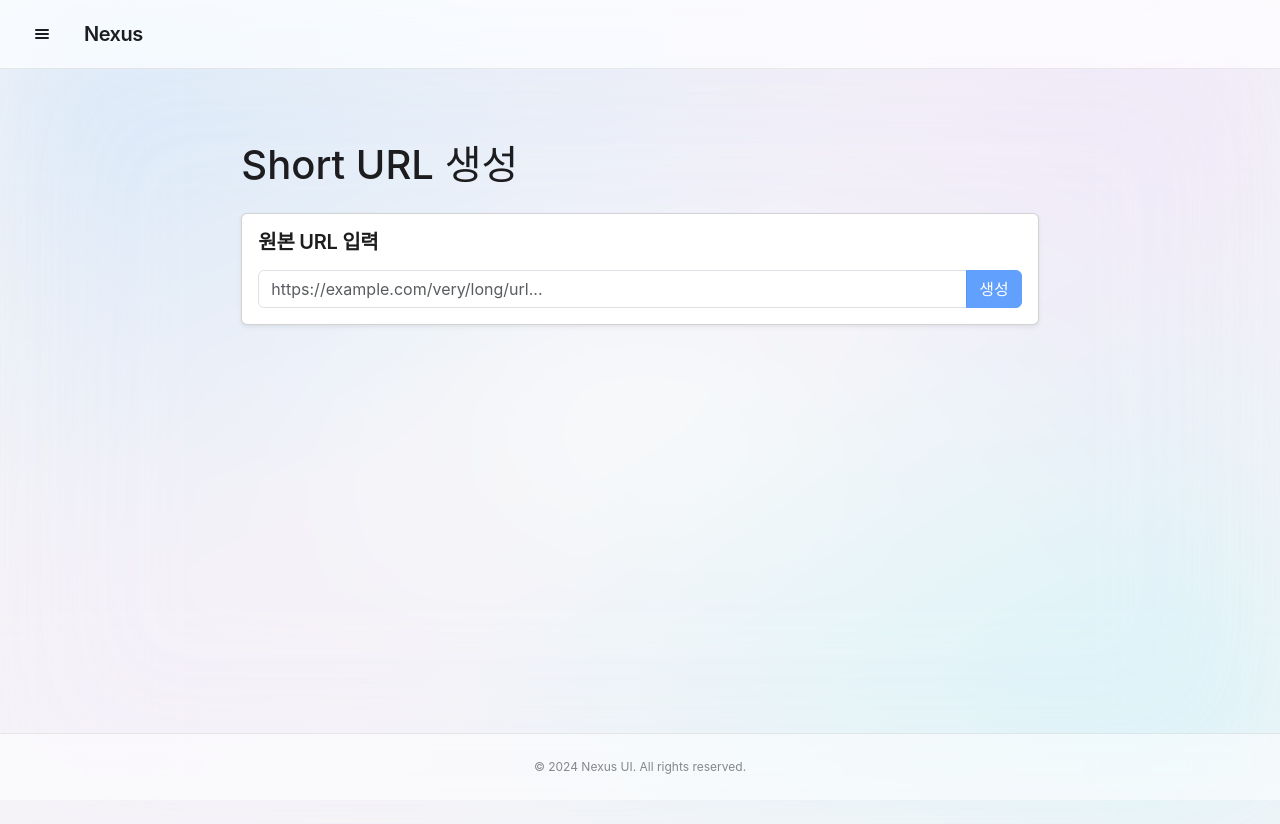
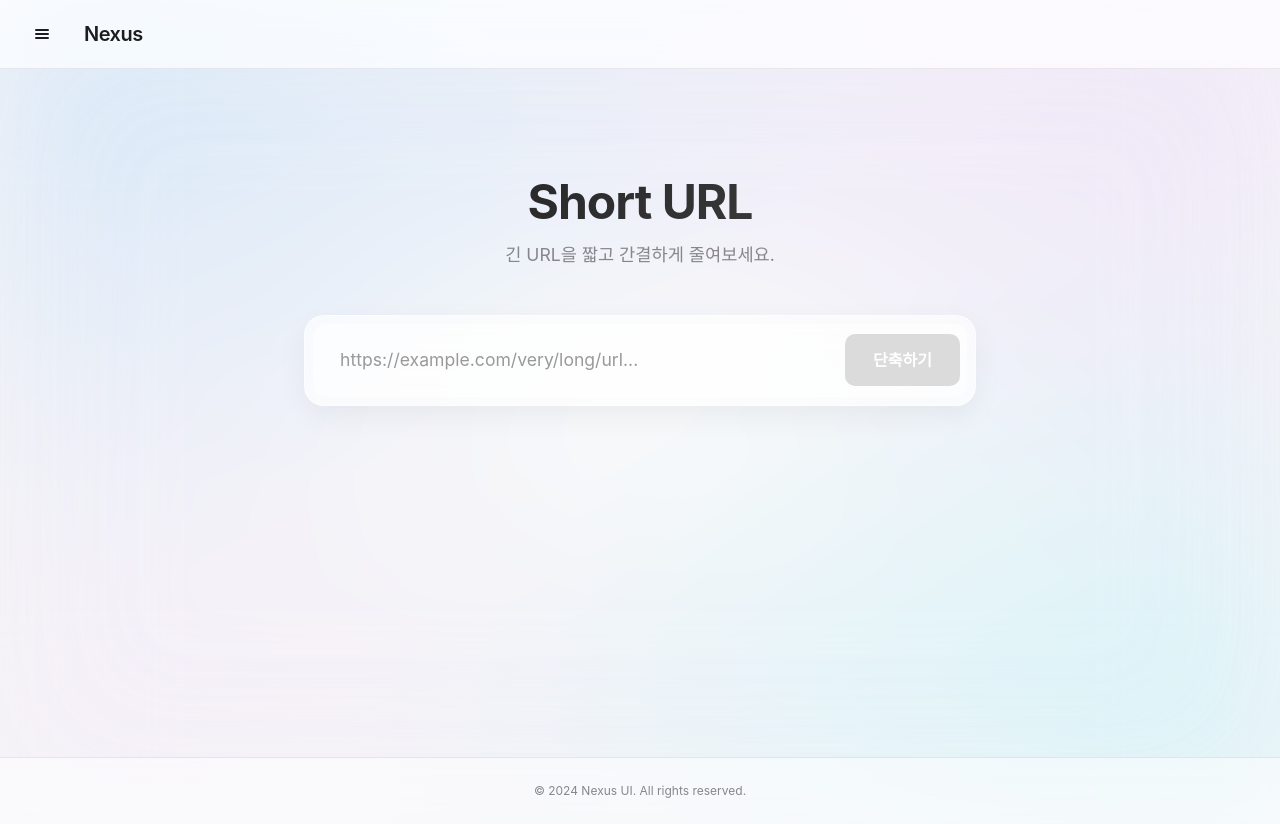
Before and after one commit to JINSU-JEONG1/nexus-ui, a Vue app: page /short-url in a window 1280 px wide. Before the commit the page ends 800 px from the top, so only its background shows below. Built offline with nearby package versions, Linux system fonts and the light colour scheme.

Commit message:
feat(shortUrl) : short 버튼 디자인변경

```diff
--- a/src/views/nexsus-ui/short-url/ShortUrlPage.vue
+++ b/src/views/nexsus-ui/short-url/ShortUrlPage.vue
@@ -1,52 +1,54 @@
 <template>
-  <div class="container-fluid py-5">
-    <div class="row">
-      <div class="col-12 col-lg-8 mx-auto">
-        <h1 class="mb-4">Short URL 생성</h1>
+  <div class="short-url-page">
+    <div class="content-wrapper">
+      <div class="page-header">
+        <h1 class="page-title">Short URL</h1>
+        <p class="page-subtitle">긴 URL을 짧고 간결하게 줄여보세요.</p>
+      </div>
 
-        <div class="card shadow-sm mb-4">
-          <div class="card-body">
-            <h5 class="card-title mb-3">원본 URL 입력</h5>
-            <div class="input-group">
+      <!-- Input Section -->
+      <div class="input-container glass-card">
+        <div class="input-wrapper">
           <input
             type="text"
-                class="form-control"
+            class="url-input"
             v-model="originalUrl"
             placeholder="https://example.com/very/long/url..."
             @keyup.enter="generateShortUrl"
             :disabled="isLoading"
           />
           <button
-                class="btn btn-primary"
+            class="generate-btn"
             :disabled="!originalUrl || isLoading"
             @click="generateShortUrl"
           >
-                <span v-if="isLoading" class="spinner-border spinner-border-sm me-2"></span>
-                {{ isLoading ? '생성 중...' : '생성' }}
+            <span v-if="isLoading" class="spinner"></span>
+            <span v-else>단축하기</span>
+          </button>
+        </div>
+      </div>
+
+      <!-- Result Section -->
+      <transition name="slide-up">
+        <div v-if="shortUrl" class="result-container glass-card">
+          <div class="result-header">
+            <span class="label">생성된 Short URL</span>
+          </div>
+          <div class="result-body">
+            <div class="short-url-display">
+              <a :href="shortUrl" target="_blank" class="short-link">{{ shortUrl }}</a>
+            </div>
+            <div class="action-buttons">
+              <button class="action-btn copy-btn" @click="copyToClipboard">
+                <span class="icon">📋</span> 복사
+              </button>
+              <button class="action-btn go-btn" @click="goToUrl">
+                <span class="icon">🚀</span> 이동
               </button>
             </div>
           </div>
         </div>
-
-        <div v-if="shortUrl" class="card shadow-sm">
-          <div class="card-body">
-            <h5 class="card-title mb-3">생성된 Short URL</h5>
-            <div class="input-group mb-3">
-              <input
-                type="text"
-                class="form-control"
-                :value="shortUrl"
-                readonly
-                ref="shortUrlInput"
-              />
-            </div>
-            <div class="d-flex gap-2">
-              <button class="btn btn-success flex-fill" @click="copyToClipboard">복사</button>
-              <button class="btn btn-primary flex-fill" @click="goToUrl">바로가기</button>
-            </div>
-          </div>
-        </div>
-      </div>
+      </transition>
     </div>
   </div>
 </template>
@@ -67,15 +69,10 @@ export default {
       this.shortUrl = ''
 
       try {
-        // TODO: API 호출로 실제 short URL 생성
-        // const response = await request({
-        //   url: '/api/short-url',
-        //   method: 'post',
-        //   data: { originalUrl: this.originalUrl }
-        // })
-        // this.shortUrl = response.data.shortUrl
+        // 네트워크 딜레이 시뮬레이션
+        await new Promise(resolve => setTimeout(resolve, 800))
 
-        await new Promise(resolve => setTimeout(resolve, 500))
+        // TODO: 실제 API 연동 시 이곳을 수정
         this.shortUrl = `${window.location.origin}/s/${this.generateRandomString()}`
       } catch (error) {
         console.error('Short URL 생성 실패:', error)
@@ -88,15 +85,17 @@ export default {
       if (!this.shortUrl) return
 
       try {
-        if (navigator.clipboard?.writeText) {
         await navigator.clipboard.writeText(this.shortUrl)
-        } else if (this.$refs.shortUrlInput) {
-          this.$refs.shortUrlInput.select()
-          document.execCommand('copy')
-        }
         alert('클립보드에 복사되었습니다!')
       } catch {
-        alert('복사에 실패했습니다.')
+        // Fallback
+        const textArea = document.createElement("textarea")
+        textArea.value = this.shortUrl
+        document.body.appendChild(textArea)
+        textArea.select()
+        document.execCommand('copy')
+        document.body.removeChild(textArea)
+        alert('클립보드에 복사되었습니다!')
       }
     },
     goToUrl() {
@@ -106,3 +105,253 @@ export default {
   }
 }
 </script>
+
+<style scoped>
+.short-url-page {
+  display: flex;
+  justify-content: center;
+  padding-top: 80px;
+  min-height: 80vh;
+}
+
+.content-wrapper {
+  width: 100%;
+  max-width: 720px;
+  padding: 0 24px;
+}
+
+.page-header {
+  text-align: center;
+  margin-bottom: 48px;
+}
+
+.page-title {
+  font-size: 3rem;
+  font-weight: 700;
+  margin-bottom: 12px;
+  background: linear-gradient(135deg, #1d1d1f 0%, #434344 100%);
+  -webkit-background-clip: text;
+  -webkit-text-fill-color: transparent;
+}
+
+.page-subtitle {
+  font-size: 1.1rem;
+  color: var(--color-text-secondary);
+}
+
+/* Glass Card */
+.glass-card {
+  background: rgba(255, 255, 255, 0.65);
+  backdrop-filter: blur(20px);
+  -webkit-backdrop-filter: blur(20px);
+  border: 1px solid rgba(255, 255, 255, 0.5);
+  border-radius: 20px;
+  box-shadow: 0 10px 30px rgba(0, 0, 0, 0.05);
+  margin-bottom: 24px;
+  overflow: hidden;
+}
+
+/* Input Section */
+.input-container {
+  padding: 8px;
+}
+
+.input-wrapper {
+  display: flex;
+  align-items: center;
+  background: rgba(255, 255, 255, 0.5);
+  border-radius: 14px;
+  padding: 6px;
+  border: 1px solid transparent;
+  transition: all 0.3s ease;
+}
+
+.input-wrapper:focus-within {
+  background: white;
+  border-color: var(--color-primary);
+  box-shadow: 0 0 0 4px rgba(0, 113, 227, 0.1);
+}
+
+.url-input {
+  flex: 1;
+  border: none;
+  background: transparent;
+  padding: 16px 20px;
+  font-size: 1.1rem;
+  color: var(--color-text);
+  outline: none;
+  min-width: 0;
+}
+
+.url-input::placeholder {
+  color: #999;
+}
+
+.generate-btn {
+  background: var(--color-primary);
+  color: white;
+  border: none;
+  border-radius: 10px;
+  padding: 14px 28px;
+  font-size: 1rem;
+  font-weight: 600;
+  cursor: pointer;
+  transition: all 0.2s ease;
+  white-space: nowrap;
+  min-width: 100px;
+  display: flex;
+  justify-content: center;
+  align-items: center;
+}
+
+.generate-btn:hover:not(:disabled) {
+  transform: translateY(-1px);
+  opacity: 0.9;
+}
+
+.generate-btn:active:not(:disabled) {
+  transform: translateY(0);
+}
+
+.generate-btn:disabled {
+  background: #ccc;
+  cursor: not-allowed;
+  opacity: 0.7;
+}
+
+/* Result Section */
+.result-container {
+  padding: 24px 32px;
+}
+
+.result-header {
+  margin-bottom: 12px;
+}
+
+.label {
+  font-size: 0.85rem;
+  font-weight: 600;
+  color: var(--color-text-secondary);
+  text-transform: uppercase;
+  letter-spacing: 0.5px;
+}
+
+.result-body {
+  display: flex;
+  align-items: center;
+  justify-content: space-between;
+  gap: 20px;
+  flex-wrap: wrap;
+}
+
+.short-url-display {
+  flex: 1;
+  min-width: 200px;
+}
+
+.short-link {
+  font-size: 1.5rem;
+  font-weight: 700;
+  color: var(--color-accent);
+  text-decoration: none;
+  word-break: break-all;
+  border-bottom: 2px solid transparent;
+  transition: border-color 0.2s;
+}
+
+.short-link:hover {
+  border-color: rgba(0, 113, 227, 0.3);
+}
+
+.action-buttons {
+  display: flex;
+  gap: 12px;
+}
+
+.action-btn {
+  border: 1px solid rgba(0, 0, 0, 0.1);
+  background: white;
+  padding: 10px 20px;
+  border-radius: 10px;
+  font-size: 0.95rem;
+  font-weight: 600;
+  color: var(--color-text);
+  cursor: pointer;
+  transition: all 0.2s ease;
+  display: flex;
+  align-items: center;
+  gap: 8px;
+}
+
+.action-btn:hover {
+  background: #f5f5f7;
+  transform: translateY(-1px);
+}
+
+.action-btn.go-btn {
+  background: var(--color-accent); /* Blue */
+  color: white;
+  border-color: transparent;
+}
+
+.action-btn.go-btn:hover {
+  background: #0077ED; /* Slightly lighter blue */
+}
+
+/* Loading Spinner */
+.spinner {
+  width: 20px;
+  height: 20px;
+  border: 2px solid rgba(255, 255, 255, 0.3);
+  border-radius: 50%;
+  border-top-color: white;
+  animation: spin 0.8s linear infinite;
+}
+
+@keyframes spin {
+  to { transform: rotate(360deg); }
+}
+
+/* Transitions */
+.slide-up-enter-active, .slide-up-leave-active {
+  transition: all 0.4s cubic-bezier(0.16, 1, 0.3, 1);
+}
+.slide-up-enter, .slide-up-leave-to {
+  opacity: 0;
+  transform: translateY(20px);
+}
+
+/* Responsiveness */
+@media (max-width: 600px) {
+  .page-title {
+    font-size: 2.2rem;
+  }
+  .input-wrapper {
+    flex-direction: column;
+    padding: 8px;
+  }
+  .url-input {
+    width: 100%;
+    margin-bottom: 8px;
+    text-align: center;
+  }
+  .generate-btn {
+    width: 100%;
+  }
+  .result-body {
+    flex-direction: column;
+    align-items: stretch;
+  }
+  .short-url-display {
+    text-align: center;
+    margin-bottom: 16px;
+  }
+  .action-buttons {
+    justify-content: stretch;
+  }
+  .action-btn {
+    flex: 1;
+    justify-content: center;
+  }
+}
+</style>
```
Lines whose indentation alone changed are shown as unchanged.
